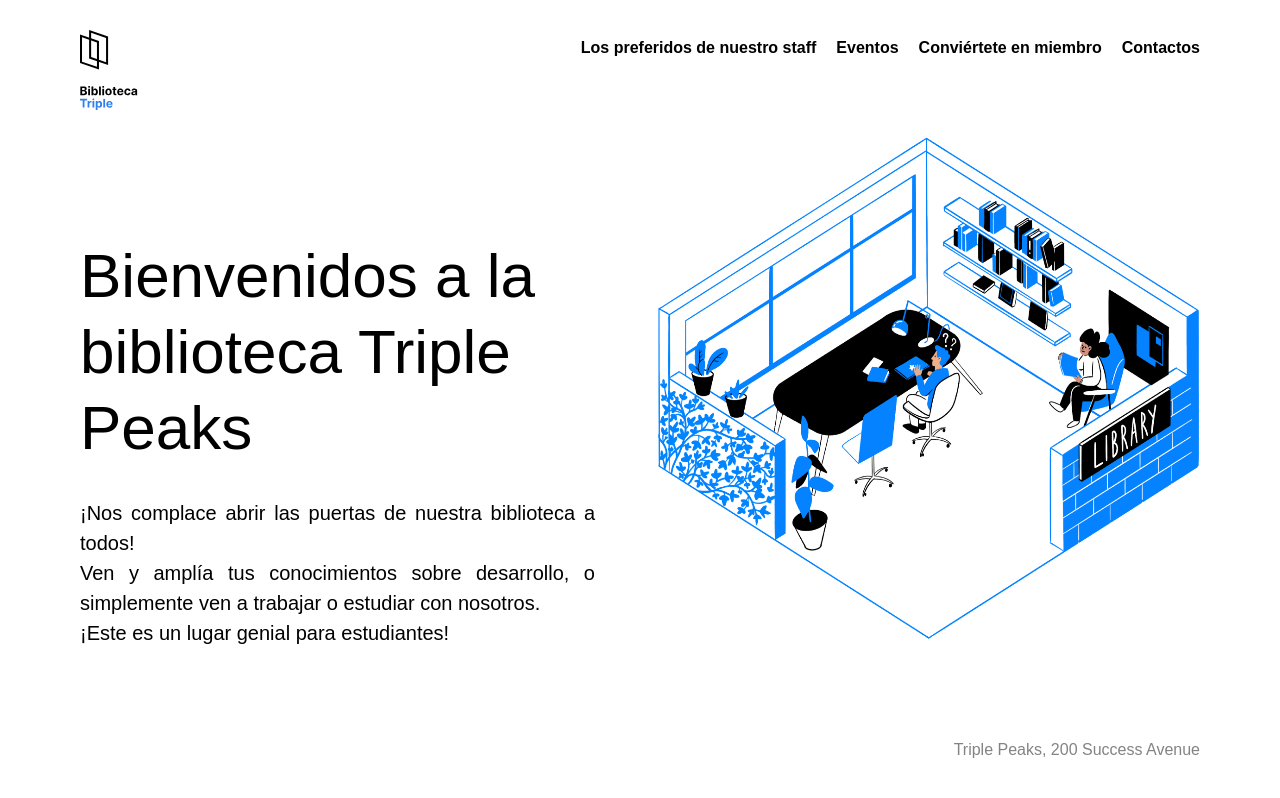
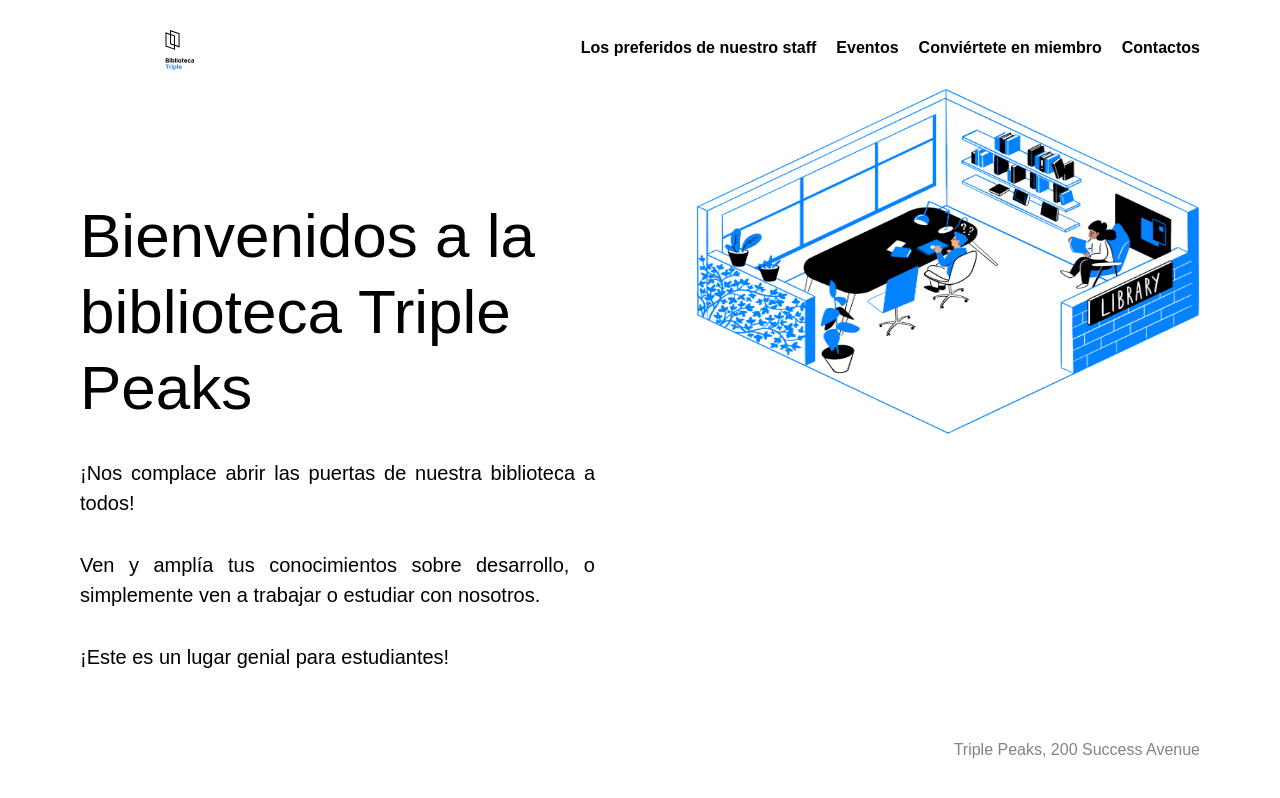
Before and after one commit to bairorb/web_project_library_es, a plain HTML site: page index.html in a window 1280 px wide. Shown: the top 798 px of the page. Drawn offline with Linux system fonts and the light colour scheme.

Commit message:
Corrige estilos: nav__links list-style-type, nav__logo width/height, header__description margin, header__image width/height

```diff
--- a/styles/style.css
+++ b/styles/style.css
@@ -24,13 +24,15 @@
 }
 
 .nav__logo {
+  width: 200px;
+  height: 40px;
 }
 
 .nav__links {
   column-gap: 20px;
   display: flex;
   font-family: arial, sans-serif;
-  list-style: none;
+  list-style-type: none;
   margin: 8px 0 0;
   padding: 0;
 }
@@ -60,13 +62,14 @@
   font-family: arial, sans-serif;
   font-size: 20px;
   line-height: 30px;
-  margin: 0;
+  margin: 32px 0 0;
   max-width: 515px;
   text-align: justify;
 }
 
 .header__image {
-  max-width: 50%;
+  width: 550px;
+  height: 370px;
 }
 
 .header__footer {
```
